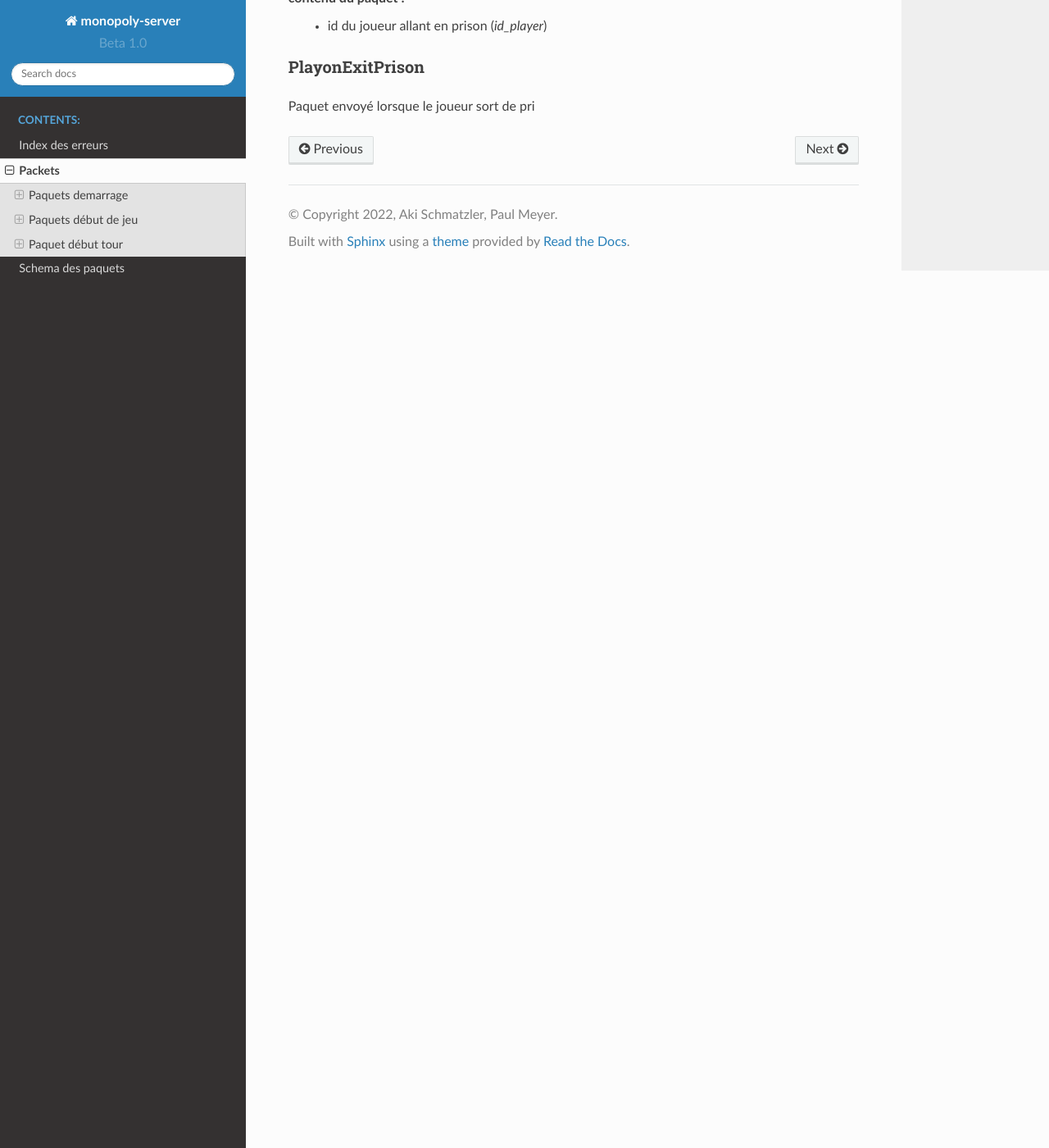
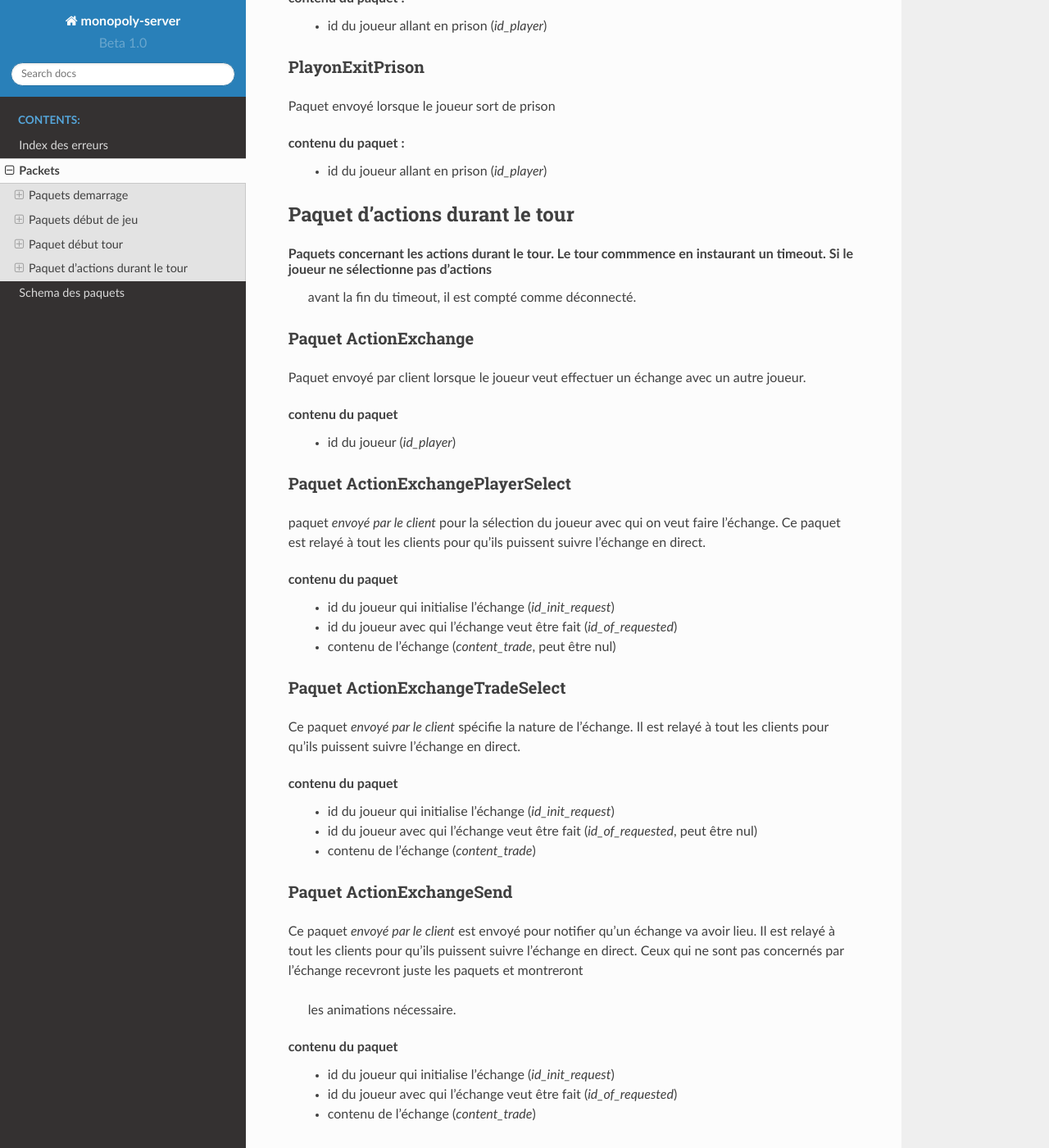
Before and after one commit to 3A-Unistra/Server, a Sphinx documentation site: the page built from docs/source/pages/packets.rst, in a window 1280 px wide and 1400 px high, scrolled down 3948 px. Shown: the whole window at 82% size. Built offline with Sphinx 7.4.7 and the Read the Docs theme 2.0.0, drawn with Linux system fonts in a browser that asks for light colours; formulas are drawn with MathJax 3; some of the changed text lies outside the part shown.

Commit message:
docs paquets action tour

```diff
--- a/docs/source/pages/packets.rst
+++ b/docs/source/pages/packets.rst
@@ -173,4 +173,79 @@ Paquet envoyé lorsque le joueur entre en prison
 
 PlayonExitPrison
 ^^^^^^^^^^^^^^^^
-Paquet envoyé lorsque le joueur sort de pri
+Paquet envoyé lorsque le joueur sort de prison
+
+**contenu du paquet :**
+ * id du joueur allant en prison (*id_player*)
+
+Paquet d'actions durant le tour
+-------------------------------
+Paquets concernant les actions durant le tour. Le tour commmence en instaurant un timeout. Si le joueur ne sélectionne pas d'actions
+ avant la fin du timeout, il est compté comme déconnecté.
+
+Paquet ActionExchange
+^^^^^^^^^^^^^^^^^^^^^
+Paquet envoyé par client lorsque le joueur veut effectuer un échange avec un autre joueur.
+
+**contenu du paquet**
+ * id du joueur (*id_player*)
+
+Paquet ActionExchangePlayerSelect
+^^^^^^^^^^^^^^^^^^^^^^^^^^^^^^^^^
+
+paquet *envoyé par le client* pour la sélection du joueur avec qui on veut faire l'échange. Ce paquet est relayé à tout les clients pour qu'ils puissent suivre l'échange en direct.
+
+**contenu du paquet**
+ * id du joueur qui initialise l'échange (*id_init_request*)
+ * id du joueur avec qui l'échange veut être fait (*id_of_requested*)
+ * contenu de l'échange (*content_trade*, peut être nul)
+
+
+Paquet ActionExchangeTradeSelect
+^^^^^^^^^^^^^^^^^^^^^^^^^^^^^^^^
+
+Ce paquet *envoyé par le client* spécifie la nature de l'échange. Il est relayé à tout les clients pour qu'ils puissent suivre l'échange en direct.
+
+**contenu du paquet**
+ * id du joueur qui initialise l'échange (*id_init_request*)
+ * id du joueur avec qui l'échange veut être fait (*id_of_requested*, peut être nul)
+ * contenu de l'échange (*content_trade*)
+
+Paquet ActionExchangeSend
+^^^^^^^^^^^^^^^^^^^^^^^^^
+
+Ce paquet *envoyé par le client* est envoyé pour notifier qu'un échange va avoir lieu. Il est relayé à tout les clients pour
+qu'ils puissent suivre l'échange en direct. Ceux qui ne sont pas concernés par l'échange recevront juste les paquets et montreront
+ les animations nécessaire.
+
+**contenu du paquet**
+  * id du joueur qui initialise l'échange (*id_init_request*)
+  * id du joueur avec qui l'échange veut être fait (*id_of_requested*)
+  * contenu de l'échange (*content_trade*)
+
+Paquet ActionExchangeDecline
+^^^^^^^^^^^^^^^^^^^^^^^^^^^^
+
+Paquet envoyé *par le client* si le joueur avec qui l'échange est censé être effectué refuse. Le paquet est relayé à tout le monde.
+
+*Ce paquet ne contient pas d'informations*
+
+Paquet ActionExchangeCounter
+^^^^^^^^^^^^^^^^^^^^^^^^^^^^
+
+Ce paquet est *envoyé par le client* dans le cas où le joueur avec qui l'échange est censé être effectué veut effectuer une contre proposition.
+Le paquet est relayé à tout le monde. Pour la renégotiation de l'échange, le paquet *ActionExchangeTradeSelect* est utilisé.
+
+*Ce paquet ne contient pas d'informations*
+
+Paquet ActionExchangeAccept
+^^^^^^^^^^^^^^^^^^^^^^^^^^^
+paquetspaquetspaquets
+Paquet envoyé *par le client* si le joueur avec qui l'échange est censé être effectué accepte. Le paquet est relayé à tout le monde.
+
+*Ce paquet ne contient pas d'informations*
+
+Paquet ActionExchangeCancel
+^^^^^^^^^^^^^^^^^^^^^^^^^^^
+
+Ce paquet est envoyé à tout le monde.
```
